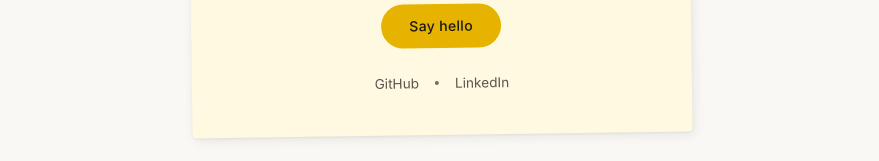
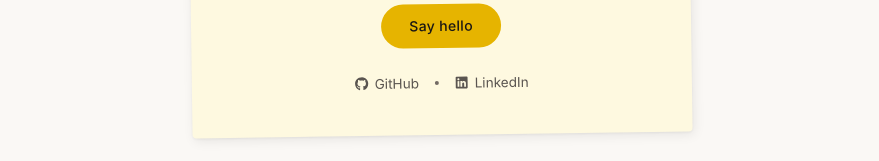
Before and after one commit to audreyau/portfolio, a React (Vite) app: page / in a window 1280 px wide. Shown: the part 4958-5119 px from the top of the page, without its empty margins (200-1079 px from the left). Built offline with nearby package versions, Linux system fonts and the light colour scheme; a web font is replaced by a local one.

Commit message:
Add icons

```diff
--- a/package.json
+++ b/package.json
@@ -13,7 +13,8 @@
   "dependencies": {
     "opentype.js": "^1.3.4",
     "react": "^19.2.4",
-    "react-dom": "^19.2.4"
+    "react-dom": "^19.2.4",
+    "react-icons": "^5.6.0"
   },
   "devDependencies": {
     "@eslint/js": "^9.39.4",
--- a/src/App.css
+++ b/src/App.css
@@ -1011,6 +1011,12 @@
     padding: 100px 0;
   }
 
+  .social-row a {
+    display: inline-flex;
+    align-items: center;
+    gap: 6px;
+  }
+
   .sticky-note {
     position: relative;
     max-width: 500px;
@@ -1180,6 +1186,9 @@
       font-size: 1.8rem;
       font-weight: 500;
     }
+    .about-buttons {
+      justify-content: center;
+    }
 
     .section-title {
       font-size: 1.8rem;
--- a/src/App.jsx
+++ b/src/App.jsx
@@ -1,4 +1,5 @@
 import { useEffect, useState, useRef, useCallback } from 'react'
+import { FaGithub, FaLinkedin } from 'react-icons/fa';
 import avatar from './assets/avatars/avatar.png'
 import schoolAvatar from './assets/avatars/school-avatar.png'
 
@@ -366,8 +367,8 @@
                 <div className="fun-facts-card">
                   <div className="fun-facts-tape" aria-hidden="true" />
                   <ul>
-                    <li>Former bobarista &mdash; I can still make a mean taro milk tea</li>
-                    <li>I play guitar and sing</li>
+                    <li>Former boba barista and hobbyist bartender</li>
+                    {/* <li>I play guitar and sing</li> */}
                     <li>Recently picked up photography</li>
                     <li>Favorite place I've traveled: Singapore</li>
                   </ul>
@@ -629,9 +630,9 @@
             </p>
             <a href="mailto:audrey.wingkei.ekstrom@gmail.com" className="btn btn-primary">Say hello</a>
             <div className="social-row">
-              <a href="https://github.com/audreyau" target="_blank" rel="noopener noreferrer">GitHub</a>
+              <a href="https://github.com/audreyau" target="_blank" rel="noopener noreferrer"><FaGithub/>GitHub</a>
               <span className="dot" />
-              <a href="https://linkedin.com/in/audreyekstrom" target="_blank" rel="noopener noreferrer">LinkedIn</a>
+              <a href="https://linkedin.com/in/audreyekstrom" target="_blank" rel="noopener noreferrer"><FaLinkedin/>LinkedIn</a>
             </div>
           </div>
         </div>
--- a/vite.config.js
+++ b/vite.config.js
@@ -3,5 +3,5 @@
 
 export default defineConfig({
   plugins: [react()],
-  base: '/portfolio/',
+  base: '/',
 })
```
Also changed, not shown: 1 other file (tests, documents, lock files or other folders).
